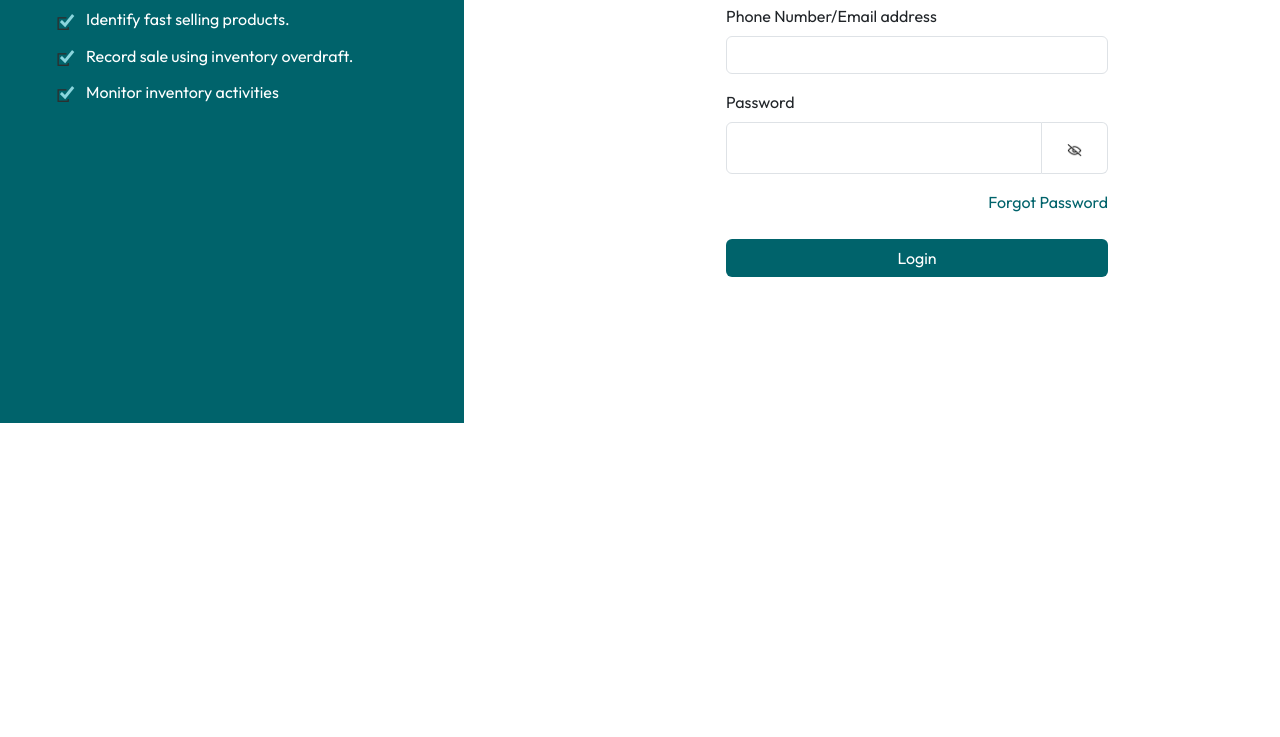
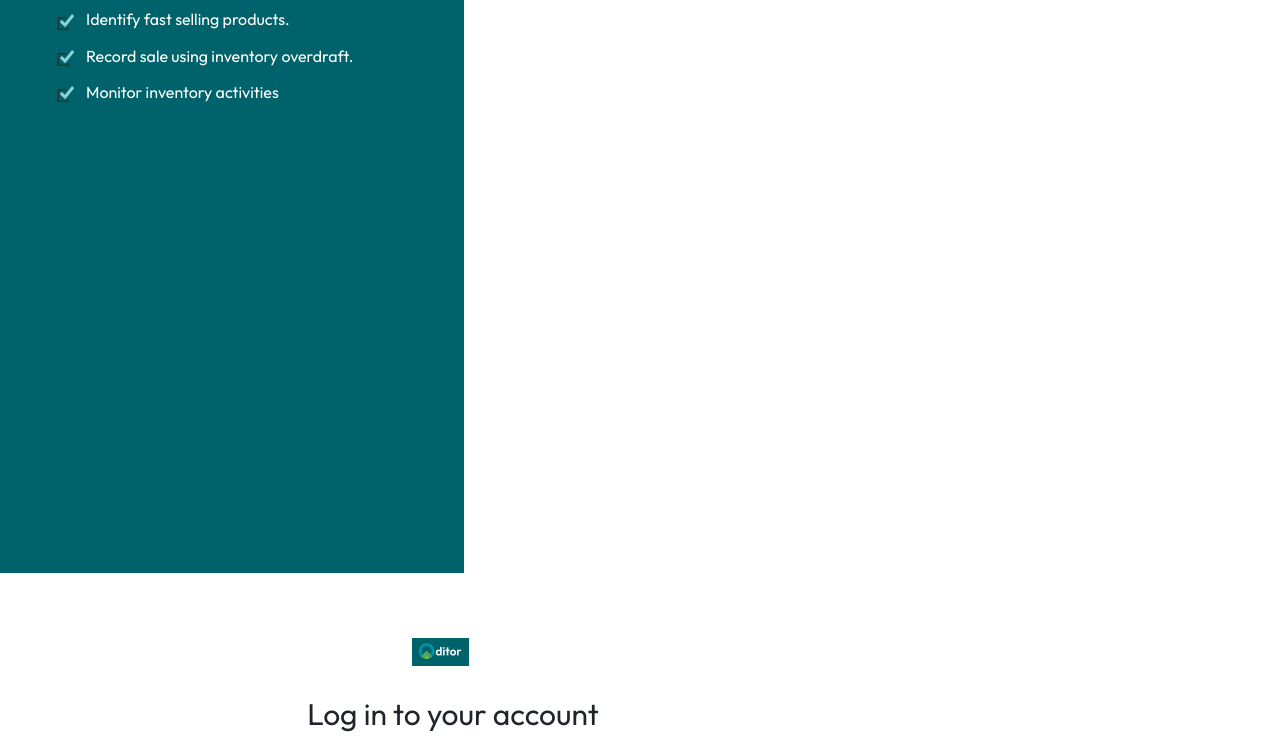
Before and after one commit to obokhai/oditor, a plain HTML site: page index.html in a window 1280 px wide. Shown: the part 227-964 px from the top of the page. Before the commit the page ends 800 px from the top, so only its background shows below. Drawn offline with nearby package versions, Linux system fonts and the light colour scheme.

Commit message:
changed the height settings

```diff
--- a/index.html
+++ b/index.html
@@ -9,12 +9,13 @@
     <link rel="stylesheet" href="https://fonts.googleapis.com/css2?family=Material+Symbols+Outlined:opsz,wght,FILL,GRAD@20..48,100..700,0..1,-50..200" />
    <style>
       body{
+        height: 100vh;
         margin: 0;
         font-family: Outfit;
         scrollbar-3dlight-color: #00636B;
       }
       #sidebar{
-        height: 650px;
+        height: 100vh;
         background-color: #00636B;
         padding-top: 30px;
         padding-left: 50px;
@@ -46,8 +47,8 @@
                  <li style="margin-left:-30px; margin-bottom: 10px;"><img src="./mark.png"  style="margin-right: 10px;"/>Monitor inventory activities</li>
               </ul>
               </div>
-            <div class="col-md-7">
-              <div style="width:382px; height: 513px; margin-left: 250px; margin-right: 290px; margin-top:65px;">
+            <div class="col-md-8">
+              <div style="width:382px; height: 100vh; margin-left: 250px; margin-right: 290px; margin-top:65px;">
                 <img src="./oditor_img.PNG" alt="oditor" style="margin-left: 150px; margin-right: 150px; margin-bottom: 30px;"/>
                 <h1 class="text-center" style="font-size: 30px;">Log in to your account</h1>
                 <p class="text-center" style="font-weight:lighter; font-size: 16px;">Welcome back! We’re committed to your business growth.</p>
```
